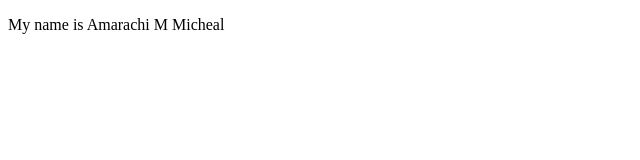
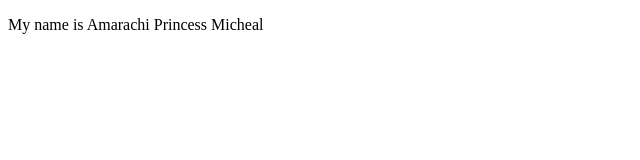
Before and after one commit to A-Micheal/Stutern-assignment, a plain HTML site: page index.html in a window 1280 px wide. Shown: the full height of the page, 0-640 px from the left. Drawn offline with Linux system fonts and the light colour scheme.

Commit message:
princess

```diff
--- a/index.html
+++ b/index.html
@@ -8,6 +8,7 @@
 </head>
 <body>
 
- <p>My name is Amarachi M Micheal</p>
+ <p>My name is Amarachi Princess
+ Micheal</p>
 </body>
 </html>
```
